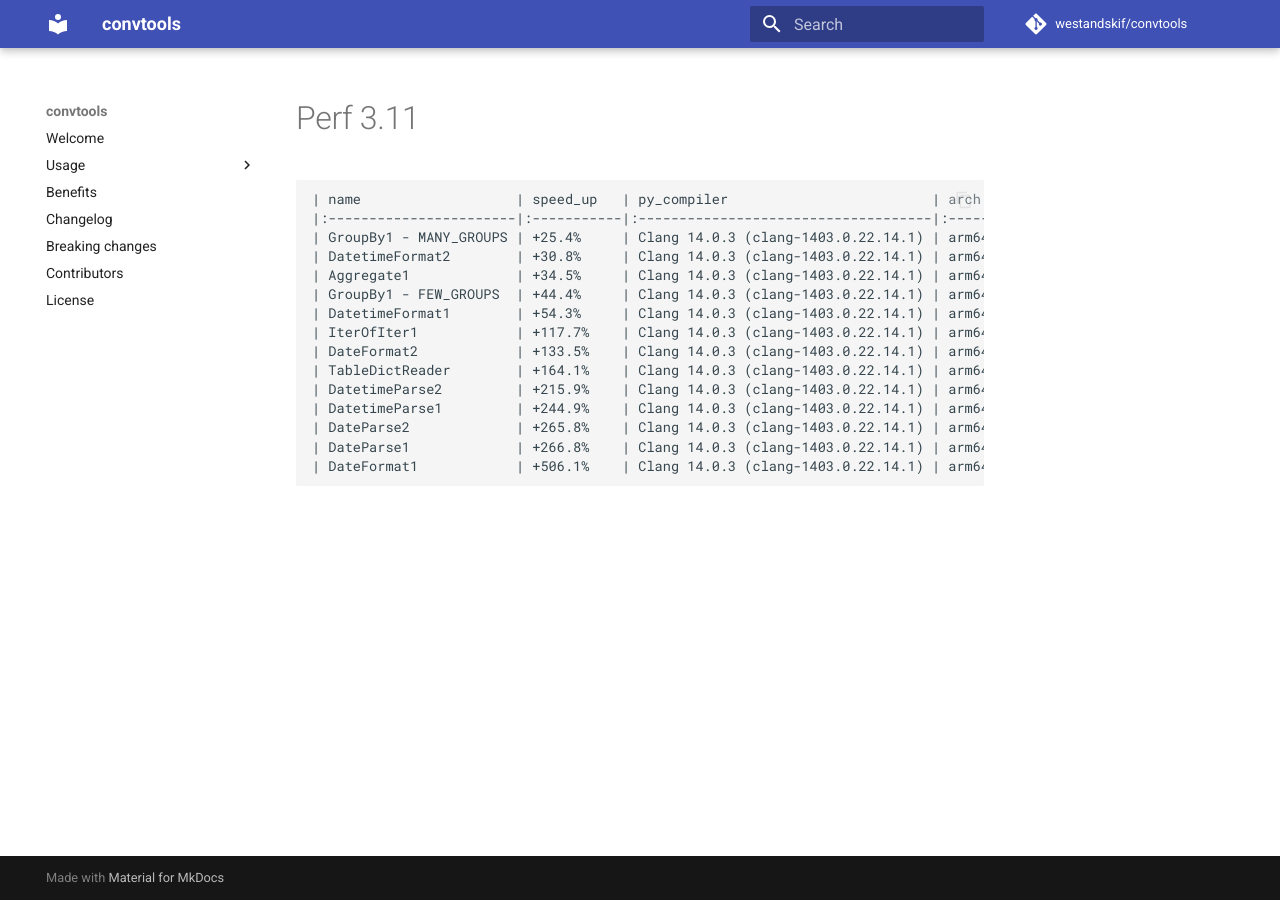
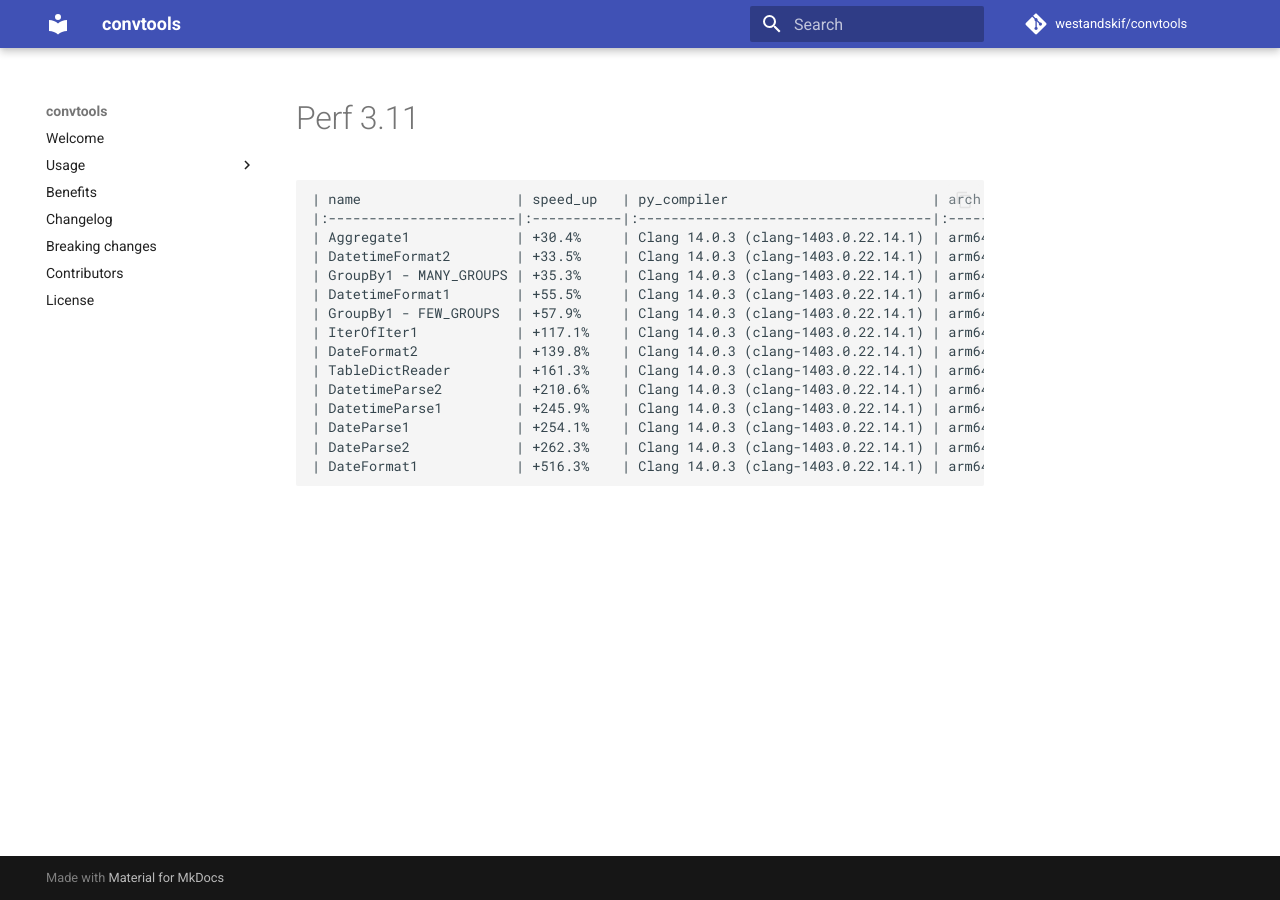
Before and after one commit to westandskif/convtools, an MkDocs documentation site: the page built from docs/performance-md/perf-3.11.md, in a window 1280 px wide. Built offline with MkDocs 1.6.1 and Material for MkDocs 9.7.7, drawn with Linux system fonts in a browser that asks for light colours; comment, search, counter and statistics services are not loaded.

Commit message:
added benchmark results

```diff
--- a/build-docs-performance.py
+++ b/build-docs-performance.py
@@ -57,5 +57,9 @@ def gen_md(results: List[BenchmarkResult], py_version: str, indent="    "):
 
 if __name__ == "__main__":
     benchmark_results = BenchmarkResultsStorage().load_results()
+    gen_md(benchmark_results, "3.7")
+    gen_md(benchmark_results, "3.8")
     gen_md(benchmark_results, "3.9")
+    gen_md(benchmark_results, "3.10")
     gen_md(benchmark_results, "3.11")
+    gen_md(benchmark_results, "3.12")
--- a/docs/performance-md/perf-3.11.md
+++ b/docs/performance-md/perf-3.11.md
@@ -1,15 +1,15 @@
     | name                   | speed_up   | py_compiler                         | arch   |
     |:-----------------------|:-----------|:------------------------------------|:-------|
-    | GroupBy1 - MANY_GROUPS | +25.4%     | Clang 14.0.3 (clang-1403.0.22.14.1) | arm64  |
-    | DatetimeFormat2        | +30.8%     | Clang 14.0.3 (clang-1403.0.22.14.1) | arm64  |
-    | Aggregate1             | +34.5%     | Clang 14.0.3 (clang-1403.0.22.14.1) | arm64  |
-    | GroupBy1 - FEW_GROUPS  | +44.4%     | Clang 14.0.3 (clang-1403.0.22.14.1) | arm64  |
-    | DatetimeFormat1        | +54.3%     | Clang 14.0.3 (clang-1403.0.22.14.1) | arm64  |
-    | IterOfIter1            | +117.7%    | Clang 14.0.3 (clang-1403.0.22.14.1) | arm64  |
-    | DateFormat2            | +133.5%    | Clang 14.0.3 (clang-1403.0.22.14.1) | arm64  |
-    | TableDictReader        | +164.1%    | Clang 14.0.3 (clang-1403.0.22.14.1) | arm64  |
-    | DatetimeParse2         | +215.9%    | Clang 14.0.3 (clang-1403.0.22.14.1) | arm64  |
-    | DatetimeParse1         | +244.9%    | Clang 14.0.3 (clang-1403.0.22.14.1) | arm64  |
-    | DateParse2             | +265.8%    | Clang 14.0.3 (clang-1403.0.22.14.1) | arm64  |
-    | DateParse1             | +266.8%    | Clang 14.0.3 (clang-1403.0.22.14.1) | arm64  |
-    | DateFormat1            | +506.1%    | Clang 14.0.3 (clang-1403.0.22.14.1) | arm64  |
+    | Aggregate1             | +30.4%     | Clang 14.0.3 (clang-1403.0.22.14.1) | arm64  |
+    | DatetimeFormat2        | +33.5%     | Clang 14.0.3 (clang-1403.0.22.14.1) | arm64  |
+    | GroupBy1 - MANY_GROUPS | +35.3%     | Clang 14.0.3 (clang-1403.0.22.14.1) | arm64  |
+    | DatetimeFormat1        | +55.5%     | Clang 14.0.3 (clang-1403.0.22.14.1) | arm64  |
+    | GroupBy1 - FEW_GROUPS  | +57.9%     | Clang 14.0.3 (clang-1403.0.22.14.1) | arm64  |
+    | IterOfIter1            | +117.1%    | Clang 14.0.3 (clang-1403.0.22.14.1) | arm64  |
+    | DateFormat2            | +139.8%    | Clang 14.0.3 (clang-1403.0.22.14.1) | arm64  |
+    | TableDictReader        | +161.3%    | Clang 14.0.3 (clang-1403.0.22.14.1) | arm64  |
+    | DatetimeParse2         | +210.6%    | Clang 14.0.3 (clang-1403.0.22.14.1) | arm64  |
+    | DatetimeParse1         | +245.9%    | Clang 14.0.3 (clang-1403.0.22.14.1) | arm64  |
+    | DateParse1             | +254.1%    | Clang 14.0.3 (clang-1403.0.22.14.1) | arm64  |
+    | DateParse2             | +262.3%    | Clang 14.0.3 (clang-1403.0.22.14.1) | arm64  |
+    | DateFormat1            | +516.3%    | Clang 14.0.3 (clang-1403.0.22.14.1) | arm64  |
--- a/run_benchmarks.py
+++ b/run_benchmarks.py
@@ -16,6 +16,7 @@ from benchmarks.storage import BenchmarkResultsStorage
 
 BENCHMARKS = [
     # fmt: off
+
     Aggregate1(),
     GroupBy1(GroupBy1.Modes.FEW_GROUPS),
     GroupBy1(GroupBy1.Modes.MANY_GROUPS),
@@ -29,6 +30,7 @@ BENCHMARKS = [
     type("DateFormat2", (DateFormat,), {"FMT": "%m/%d/%Y"})(),
     type("DatetimeFormat1", (DatetimeFormat,), {"FMT": "%m/%d/%Y %I:%M %p"})(),
     type("DatetimeFormat2", (DatetimeFormat,), {"FMT": "%Y-%m-%dT%H:%M:%S.%f"})(),
+
     # fmt: on
 ]
 
```
Also changed, not shown: docs/benefits.md (+17 -0 lines), docs/performance-md/perf-3.10.md (added, +15 -0 lines), docs/performance-md/perf-3.12.md (added, +15 -0 lines), docs/performance-md/perf-3.7.md (added, +15 -0 lines), docs/performance-md/perf-3.8.md (added, +15 -0 lines), docs/performance-md/perf-3.9.md (+13 -13 lines), 3 other files.
